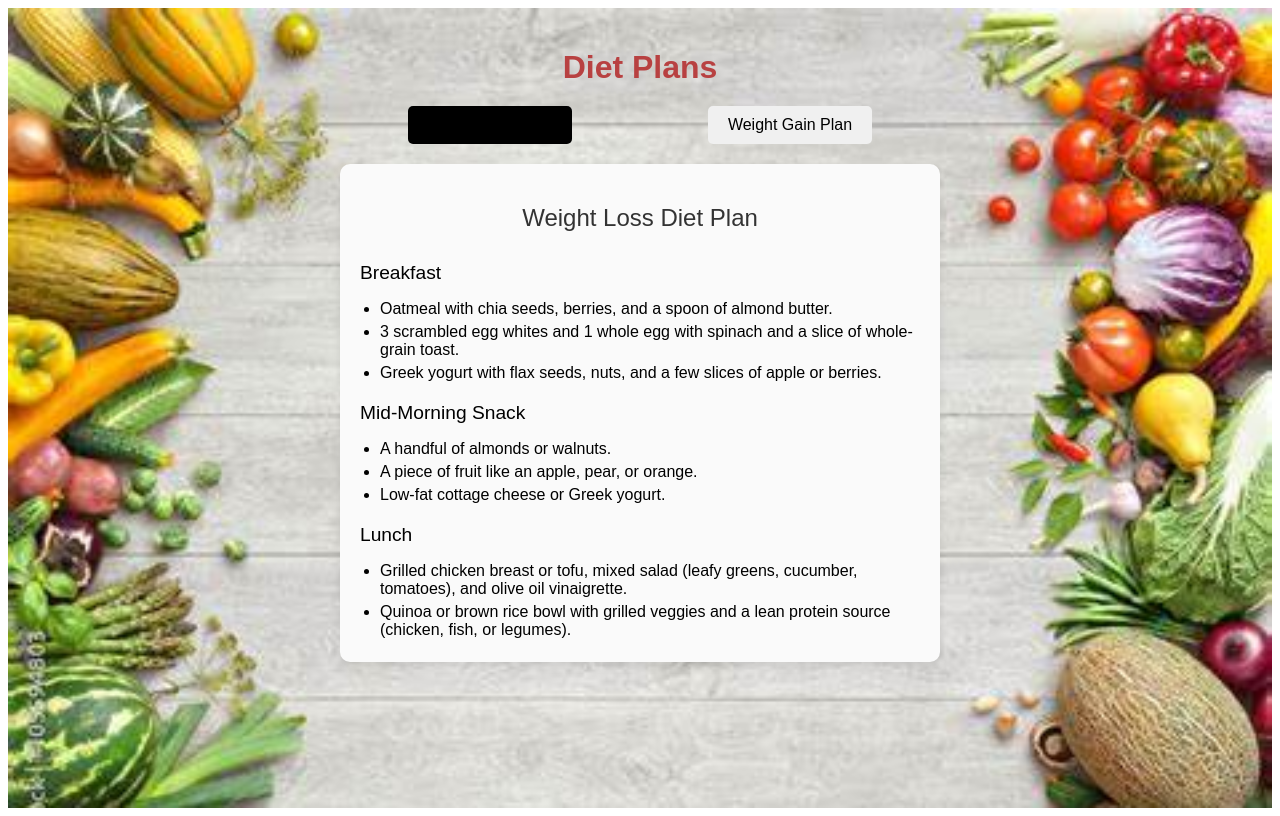
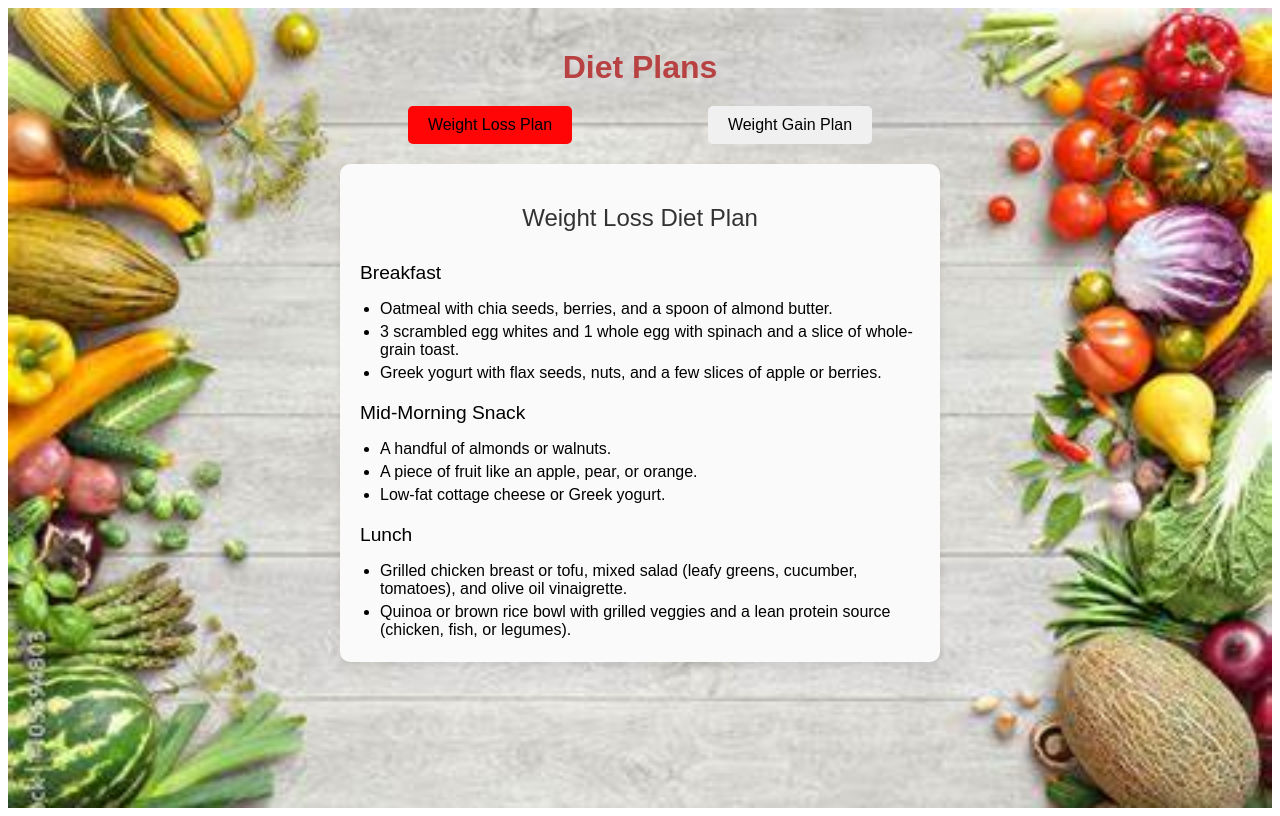
Before and after one commit to KartikGS1211/befit, a React (Vite) app: page /Diet in a window 1280 px wide. Built offline with nearby package versions, Linux system fonts and the light colour scheme.

Commit message:
chnage in register and diet plan

```diff
--- a/src/components/aboutcomponent/diet.css
+++ b/src/components/aboutcomponent/diet.css
@@ -39,7 +39,7 @@
 }
 
 .tab.active {
-  background-color: #000000;
+  background-color: #ff0505;
 }
 
 /* Plan content */
--- a/src/components/register.css
+++ b/src/components/register.css
@@ -51,7 +51,7 @@
     font-size: 1rem;
   }
 
-  .Register-button {
+  .register-button {
     width: 100%;
     padding: 0.75rem;
     background-color: none;
@@ -63,6 +63,6 @@
     transition: background-color 0.3s ease;
   }
 
-  .Register-button:hover {
+  .register-button:hover {
     background-color: #005ae6;
   }
```
